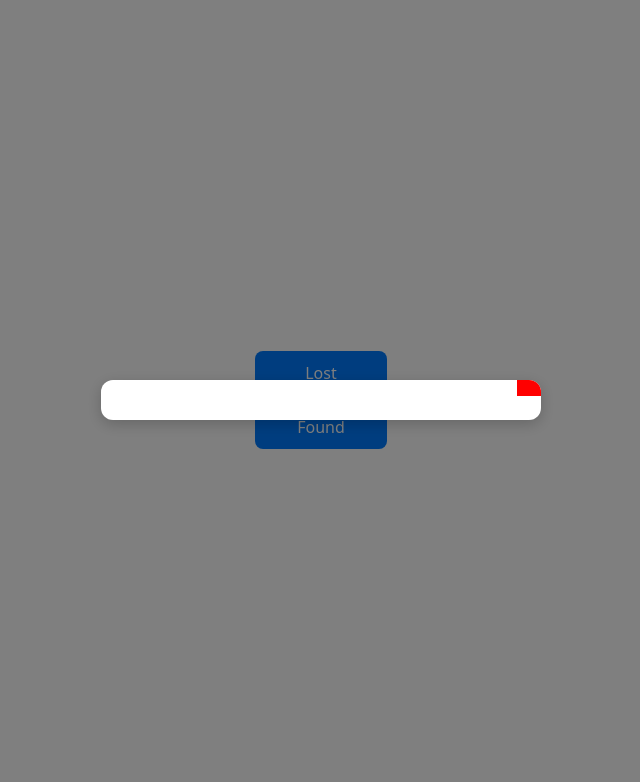
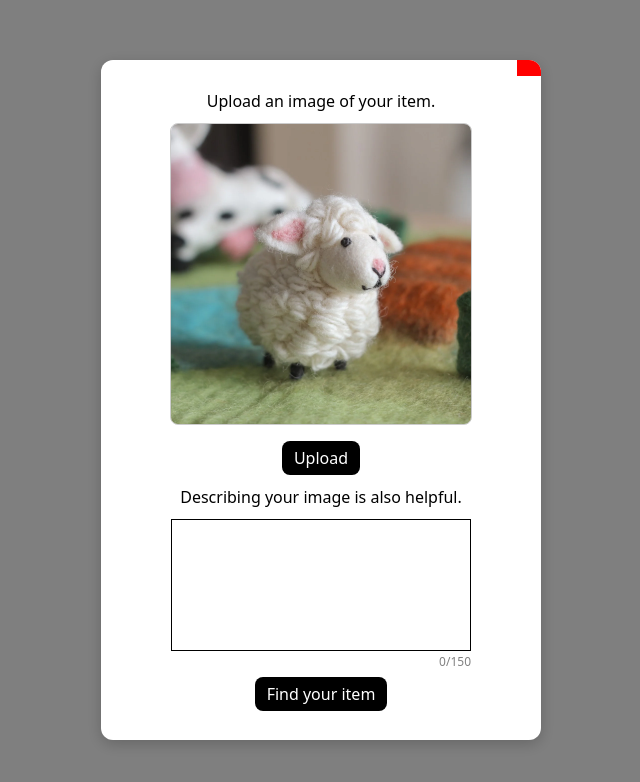
Before and after one commit to Gjones747/backtrack, a React (Vite) app in the folder client/: page / in a window 1280 px wide. Both pictures are taken after a click on the element "Lost". Shown: the top 782 px of the page, without its empty margins (319-959 px from the left). Built offline with nearby package versions, Linux system fonts and the light colour scheme.

Commit message:
lost and found base functionality both work

```diff
--- a/client/src/App.tsx
+++ b/client/src/App.tsx
@@ -2,8 +2,7 @@ import React from "react";
 import ButtonDiv from "./components/Button";
 import Modal from "./components/Modal";
 import FoundContent from "./components/FoundContent";
-// import LostContent from "./components/LostContent";
-
+import LostContent from "./components/LostContent";
 
 import "./css/App.css";
 
@@ -37,7 +36,7 @@ function App() {
       </div>
 
       <Modal open={open} onClose={closeModal}>
-        {/* {modalType === "lost" && <LostContent />} */}
+        {modalType === "lost" && <LostContent />}
         {modalType === "found" && <FoundContent />}
       </Modal>
     </>
--- a/client/src/components/FoundContent.tsx
+++ b/client/src/components/FoundContent.tsx
@@ -1,7 +1,7 @@
 import React, { useState, useEffect, useRef, useCallback } from "react";
 import Webcam from "react-webcam";
 
-export default function CameraView() {
+export default function FoundContent() {
   // capturing the image --------------------------
   const circleButtonStyle: React.CSSProperties = {
     width: "50px",
--- a/client/src/components/LostContent.tsx
+++ b/client/src/components/LostContent.tsx
@@ -0,0 +1,143 @@
+import React, { useState, useRef } from "react";
+import placeHolImg from "../assets/placeholder.png";
+import "../css/Shake.css";
+
+export default function LostContent() {
+  const MAX_CHARS = 150;
+  const [text, setText] = useState("");
+  const [file, setFile] = useState<File | null>(null);
+  const [preview, setPreview] = useState<string | null>(null);
+  const [shake, setShake] = useState(false); // 👈 add this
+  const fileInputRef = useRef<HTMLInputElement>(null);
+
+  const search = () => {
+    if (file) {
+      const reader = new FileReader();
+      reader.onloadend = () => {
+        const base64String = reader.result as string;
+        console.log(base64String);
+        const output = {base64String, text};
+        console.log(output);
+        // do something with this !!!!!!!!!!!!!!!!!!!!!!!!!!!!!!!!!
+      };
+      reader.readAsDataURL(file);
+    } else {
+      setShake(true);
+      setTimeout(() => setShake(false), 400); // match animation duration
+    }
+  };
+
+  const textUpdate = (e: React.ChangeEvent<HTMLTextAreaElement>) =>
+    setText(e.target.value);
+
+  const handleUploadClick = () => fileInputRef.current?.click();
+
+  const fileUpdate = (e: React.ChangeEvent<HTMLInputElement>) => {
+    if (e.target.files && e.target.files[0]) {
+      const selectedFile = e.target.files[0];
+      setFile(selectedFile);
+      setPreview(URL.createObjectURL(selectedFile));
+    }
+  };
+
+  const imageWrapperStyle: React.CSSProperties = {
+    width: "75%",
+    maxWidth: "400px",
+    maxHeight: "300px",
+    display: "flex",
+    justifyContent: "center",
+    alignItems: "center",
+    overflow: "hidden",
+    border: "1px solid #ccc",
+    borderRadius: "8px",
+    backgroundColor: "#f9f9f9",
+  };
+
+  const imageStyle: React.CSSProperties = {
+    width: "100%",
+    height: "100%",
+    objectFit: "contain",
+  };
+
+  const buttonStyle: React.CSSProperties = {
+    marginTop: "6px",
+    backgroundColor: "black",
+    color: "white",
+    border: "none",
+    borderRadius: "8px",
+    padding: "6px 12px",
+    cursor: "pointer",
+    alignSelf: "center",
+  };
+
+  const containerStyle: React.CSSProperties = {
+    position: "relative",
+    width: "75%",
+    height: "30%",
+    display: "flex",
+    flexDirection: "column",
+    alignItems: "flex-end",
+  };
+
+  const textAreaStyle: React.CSSProperties = {
+    resize: "none",
+    borderColor: "black",
+    backgroundColor: "white",
+    color: "black",
+    width: "100%",
+    height: "100%",
+    boxSizing: "border-box",
+  };
+
+  const counterStyle: React.CSSProperties = {
+    textAlign: "right",
+    fontSize: "12px",
+    color: text.length === MAX_CHARS ? "red" : "gray",
+    marginTop: "2px",
+  };
+
+  return (
+    <>
+      <div style={{ color: "black" }}>Upload an image of your item.</div>
+
+      <div
+        id="uploadImg"
+        className={shake ? "shake" : ""} // 👈 conditionally add shake
+        style={imageWrapperStyle}
+      >
+        <img src={preview || placeHolImg} alt="Preview" style={imageStyle} />
+      </div>
+
+      <input
+        type="file"
+        accept="image/*"
+        ref={fileInputRef}
+        onChange={fileUpdate}
+        style={{ display: "none" }}
+      />
+
+      <button style={buttonStyle} onClick={handleUploadClick}>
+        Upload
+      </button>
+
+      <div style={{ color: "black" }}>
+        Describing your image is also helpful.
+      </div>
+
+      <div style={containerStyle}>
+        <textarea
+          style={textAreaStyle}
+          maxLength={MAX_CHARS}
+          onChange={textUpdate}
+          required
+        />
+        <div style={counterStyle}>
+          {text.length}/{MAX_CHARS}
+        </div>
+        <button style={buttonStyle} onClick={search}>
+          Find your item
+        </button>
+      </div>
+    </>
+  );
+}
--- a/client/src/css/Modal.css
+++ b/client/src/css/Modal.css
@@ -24,6 +24,7 @@
   border-radius: 12px;
   width: 80%;
   max-width: 400px;
+  height: 80vh;
   max-height: 80vh;
   overflow-y: auto;
   box-shadow: 0 4px 15px rgba(0, 0, 0, 0.2);
--- /dev/null
+++ b/client/src/css/Shake.css
@@ -0,0 +1,10 @@
+/* Shake.css */
+.shake {
+  animation: shake 0.4s ease-in-out;
+}
+
+@keyframes shake {
+  0%, 100% { transform: translateX(0); }
+  20%, 60% { transform: translateX(-10px); }
+  40%, 80% { transform: translateX(10px); }
+}
```
Also changed, not shown: client/src/assets/placeholder.png (added).
